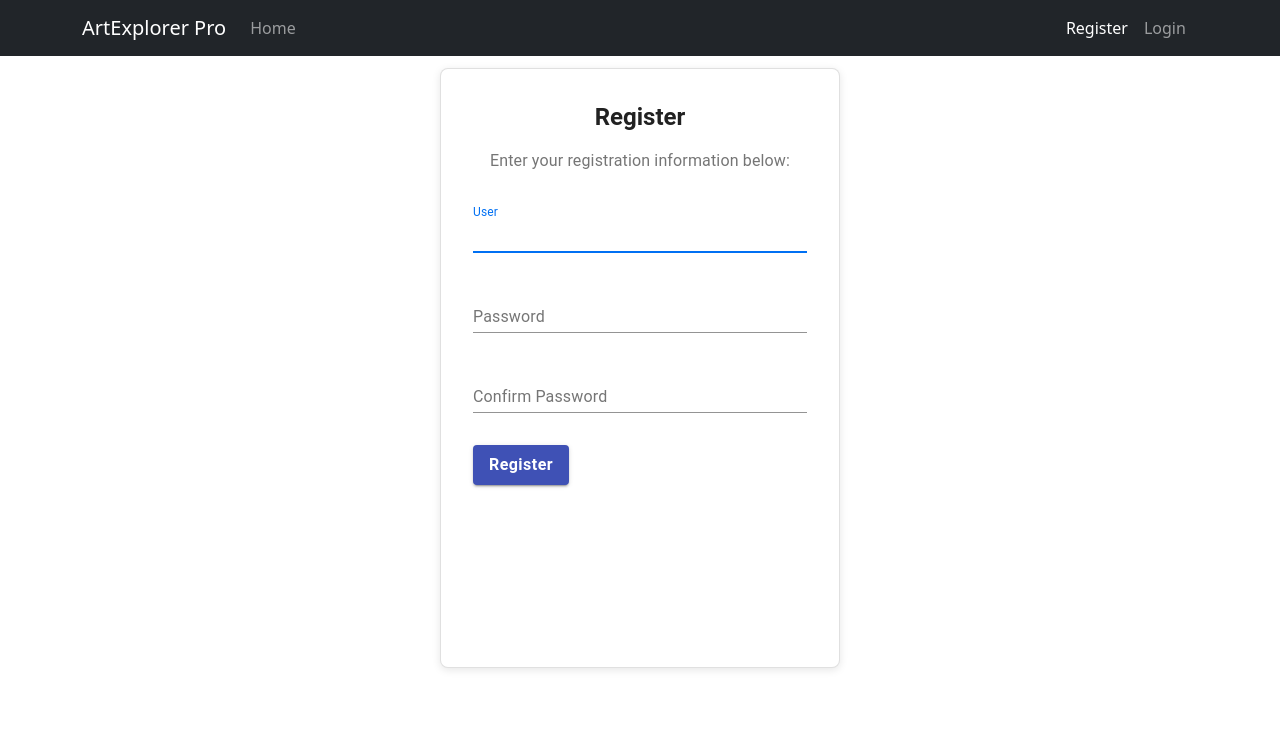
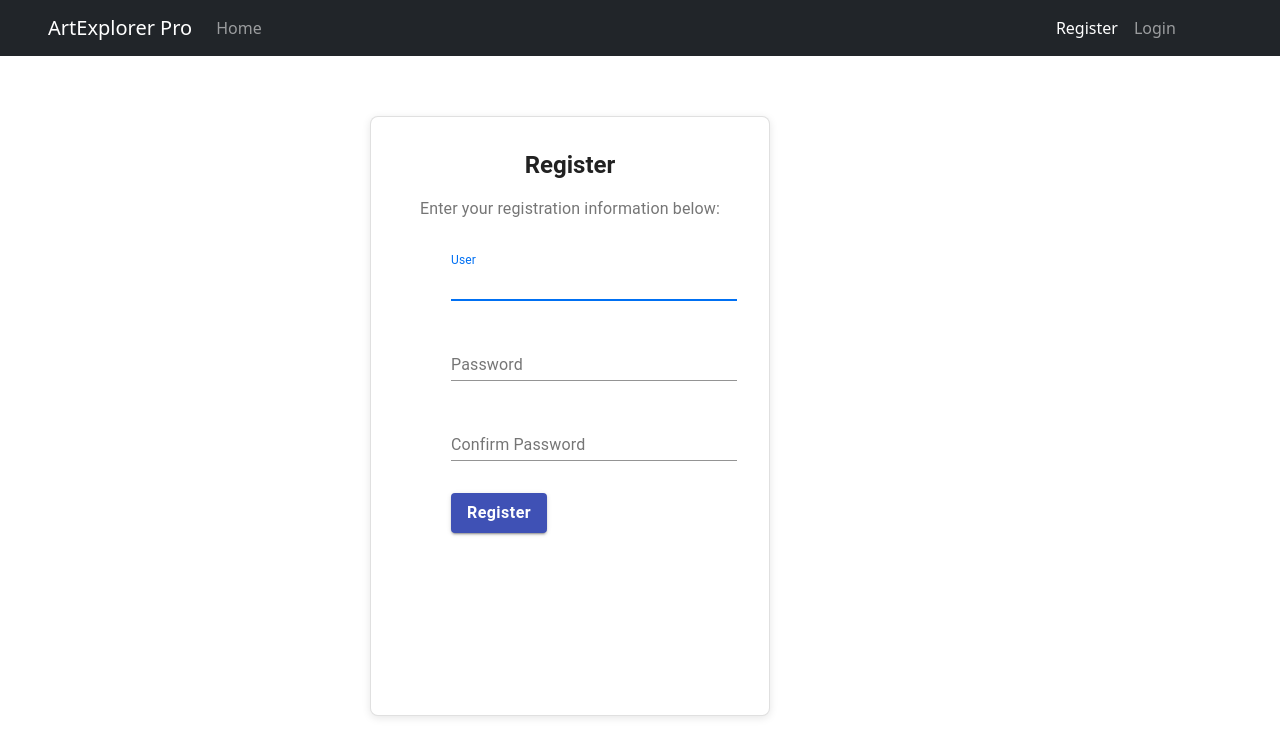
Before and after one commit to rahulbajaj0242/ArtExplorer-Pro, a Next.js app: page /register in a window 1280 px wide. Shown: the top 756 px of the page. Built offline with nearby package versions, Linux system fonts and the light colour scheme; no server answers.

Commit message:
updated design

```diff
--- a/pages/history.js
+++ b/pages/history.js
@@ -29,6 +29,7 @@ export default function History() {
 
   return (
     <>
+      <br />
       {parsedHistory.length == 0 ? (
         <>
           <Card>
@@ -39,7 +40,7 @@ export default function History() {
           </Card>
         </>
       ) : (
-        <ListGroup>
+        <ListGroup className="history">
           {parsedHistory.map((historyItem, index) => {
             return (
               <ListGroup.Item
--- a/pages/login.js
+++ b/pages/login.js
@@ -100,6 +100,9 @@ export default function Login(props) {
   };
 
   return (
+    <>
+      <br />
+      <br />
       <div className={classes.root}>
         <Card variant="outlined" className={classes.form}>
           <Typography variant="h5" component="h2" className={classes.formTitle}>
@@ -166,5 +169,6 @@ export default function Login(props) {
           )}
         </Card>
       </div>
+    </>
   );
 }
--- a/pages/search.js
+++ b/pages/search.js
@@ -41,6 +41,8 @@ export default function AdvancedSearch() {
 
   return (
     <>
+      <br />
+      <br />
       <Form onSubmit={handleSubmit(submitForm)}>
         <Row>
           <Col>
--- a/styles/global.css
+++ b/styles/global.css
@@ -1,16 +1,28 @@
-/* * {
-  margin: 0px;
+* {
+  margin: 0;
+  padding: 0;
+  border: 0;
+  outline: 0;
+  font-size: 100%;
+  vertical-align: baseline;
+  background: transparent;
+}
+
+.fixed-top {
+  padding-left: 3em;
 }
 
 body {
   margin: 0;
-  display: 'inline-block';
+  display: block;
 }
 
 .container {
-  margin: 0%;
-  width: 100%;
+  margin: 0;
+  padding: 0;
+  width: 100vw;
   box-sizing: border-box;
+  display: inline-block;
 }
 
 #__next {
@@ -18,4 +30,24 @@ body {
   margin: 0;
   width: 100%;
   box-sizing: border-box;
-} */
+}
+
+form {
+  padding-left: 3em;
+}
+
+.card {
+  margin-top: 1em;
+  margin-left: 3em;
+  border-radius: 8px;
+  box-shadow: 0px 2px 8px rgba(0, 0, 0, 0.1);
+  min-width: 310px;
+}
+
+.pagination {
+  padding-left: 3em;
+}
+
+.history {
+  padding-left: 3em;
+}
```
Also changed, not shown: components/ArtworkCard.js (+7 -1 lines), pages/index.js (+2 -7 lines), pages/register.js (+8 -1 lines). Lines whose indentation alone changed are shown as unchanged.
